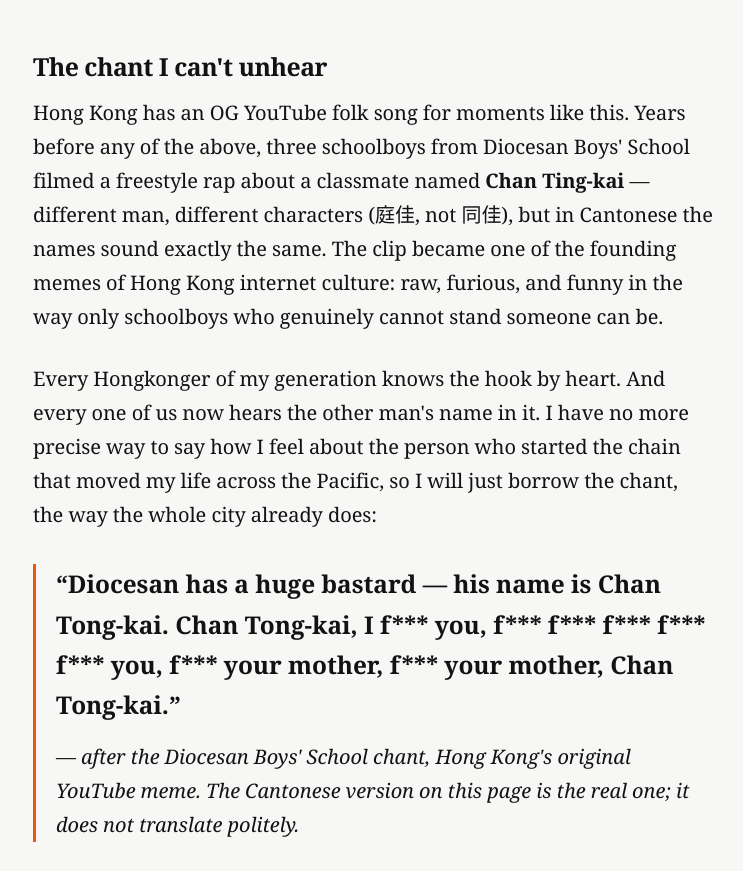
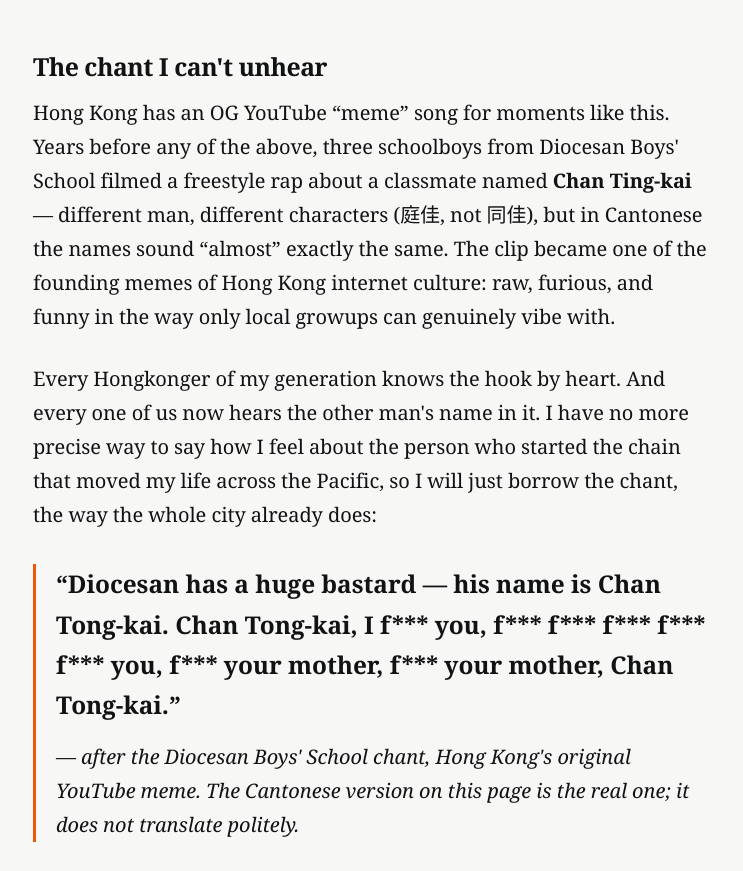
Before and after one commit to hectorchanht/dawn-studio, a plain HTML site: page blog/why-im-in-canada.html in a window 1280 px wide. Shown: the part 1964-2835 px from the top of the page, without its empty margins (267-1010 px from the left). Drawn offline with Linux system fonts and the light colour scheme.

Commit message:
Why I'm in Canada: wording corrections (meme song / almost / local growups) — sync with hectorchan.com

```diff
--- a/blog/why-im-in-canada.html
+++ b/blog/why-im-in-canada.html
@@ -108,7 +108,7 @@
         <p>That road is the reason I am here. I came, I worked, I put in the Canadian hours the way Stream B asks you to, and I filed under the Pathway — the same route tens of thousands of us used. By the time the pathways closed to new applications on 31 August 2026, Canada had received applications covering about 48,560 people. I am one line in that spreadsheet, and Dawn Studio — every app on this site — is what got built at the other end of it.</p>
 
         <h2>The chant I can't unhear</h2>
-        <p>Hong Kong has an OG YouTube folk song for moments like this. Years before any of the above, three schoolboys from Diocesan Boys' School filmed a freestyle rap about a classmate named <strong>Chan Ting-kai</strong> — different man, different characters (庭佳, not 同佳), but in Cantonese the names sound exactly the same. The clip became one of the founding memes of Hong Kong internet culture: raw, furious, and funny in the way only schoolboys who genuinely cannot stand someone can be.</p>
+        <p>Hong Kong has an OG YouTube “meme” song for moments like this. Years before any of the above, three schoolboys from Diocesan Boys' School filmed a freestyle rap about a classmate named <strong>Chan Ting-kai</strong> — different man, different characters (庭佳, not 同佳), but in Cantonese the names sound “almost” exactly the same. The clip became one of the founding memes of Hong Kong internet culture: raw, furious, and funny in the way only local growups can genuinely vibe with.</p>
         <p>Every Hongkonger of my generation knows the hook by heart. And every one of us now hears the other man's name in it. I have no more precise way to say how I feel about the person who started the chain that moved my life across the Pacific, so I will just borrow the chant, the way the whole city already does:</p>
         <blockquote>
           <p class="chant">“Diocesan has a huge bastard — his name is Chan Tong-kai. Chan Tong-kai, I f*** you, f*** f*** f*** f*** f*** you, f*** your mother, f*** your mother, Chan Tong-kai.”</p>
```
